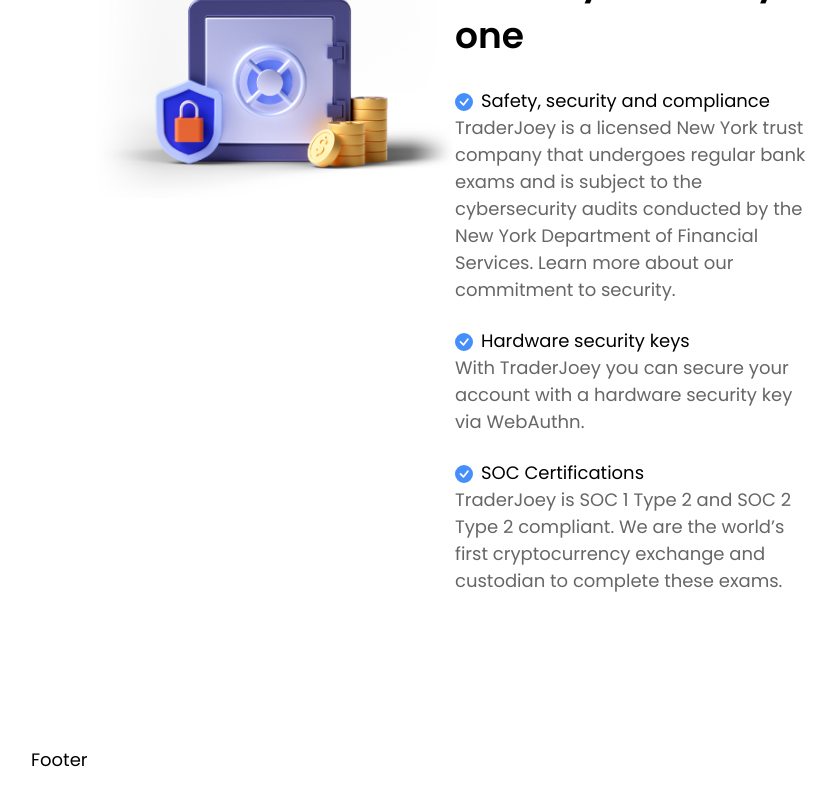
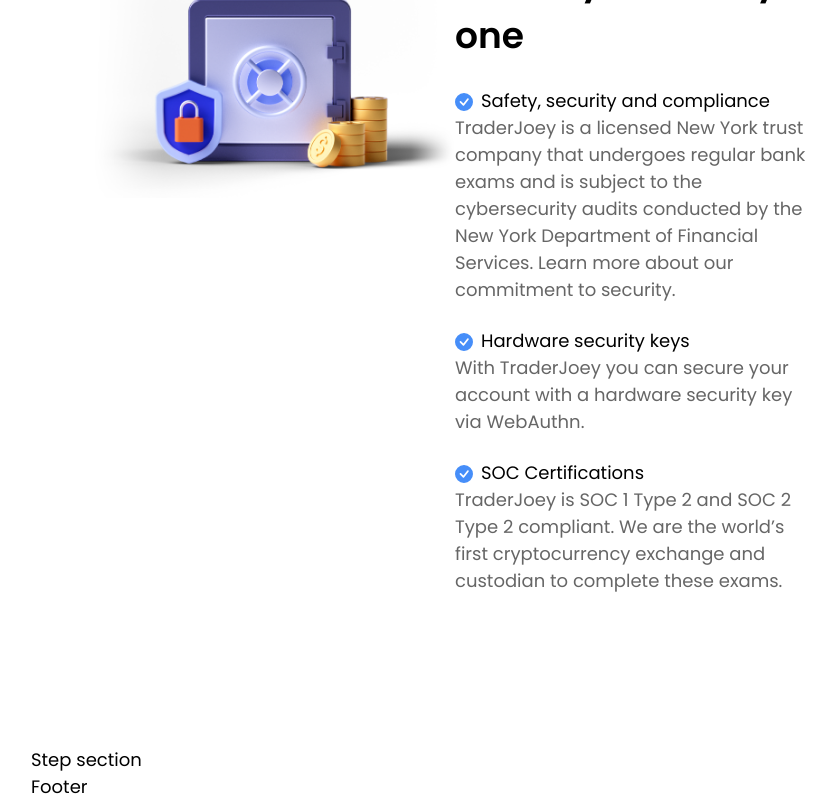
Before and after one commit to JohnOlshea/traderjoey, a React (Vite) app: page / in a window 1280 px wide. Shown: the part 3496-4296 px from the top of the page, without its empty margins (185-1020 px from the left). Before the commit the page ends 4269 px from the top, so only its background shows below. Built offline with nearby package versions, Linux system fonts and the light colour scheme.

Commit message:
Start step section

```diff
--- /dev/null
+++ b/src/components/sections/StepSection.jsx
@@ -0,0 +1,5 @@
+export default function StepSection() {
+    return (
+        <p>Step section</p>
+    )
+}
--- a/src/pages/Index.jsx
+++ b/src/pages/Index.jsx
@@ -6,6 +6,7 @@
 import CreditCardSection from "../components/sections/CreditCardSection";
 import TradingToolsSection from "../components/sections/TradingToolsSection";
 import SecuritySection from "../components/sections/SecuritySection";
+import StepSection from "../components/sections/StepSection";
 
 export default function Index() {
     return (
@@ -17,6 +18,7 @@
             <CreditCardSection />
             <TradingToolsSection />
             <SecuritySection />
+            <StepSection />
         </Layout>
     )
 }
```
